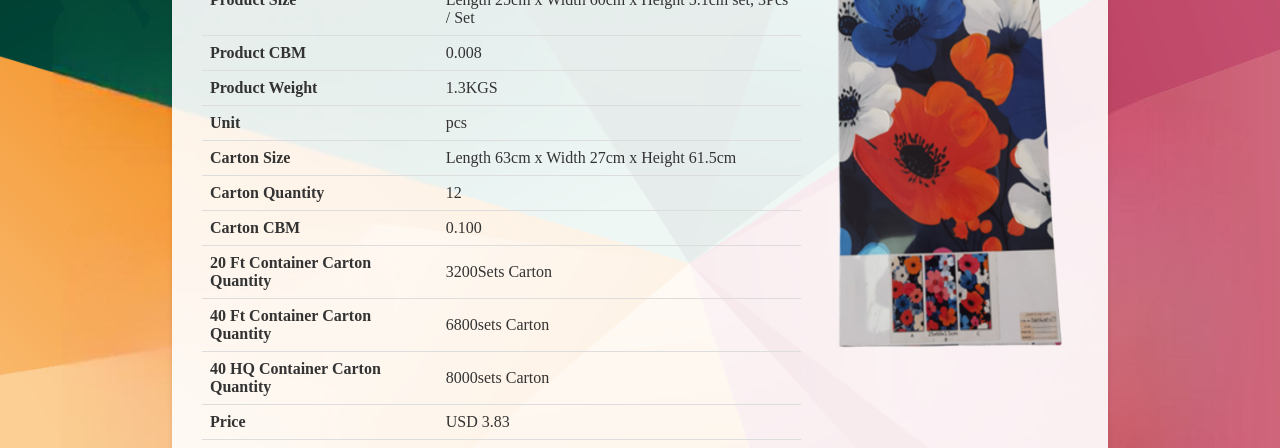
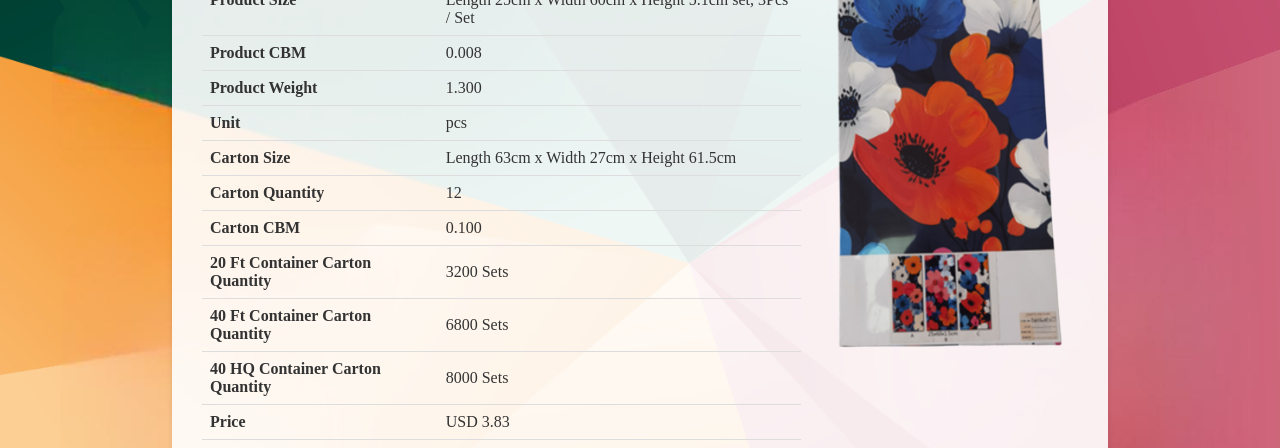
Before and after one commit to GBSLIT/GBSL25267, a plain HTML site: page index.html in a window 1280 px wide. Shown: the part 369-817 px from the top of the page. Drawn offline with Linux system fonts and the light colour scheme.

Commit message:
Update index.html

```diff
--- a/index.html
+++ b/index.html
@@ -157,7 +157,7 @@
                 </tr>
                 <tr>
                     <th>Product Weight</th>
-                    <td>1.3KGS</td>
+                    <td>1.300</td>
                 </tr>
                 <tr>
                     <th>Unit</th>
@@ -177,15 +177,15 @@
                 </tr>
                 <tr>
                     <th>20 Ft Container Carton Quantity</th>
-                    <td>3200Sets Carton</td>
+                    <td>3200 Sets </td>
                 </tr>
                 <tr>
                     <th>40 Ft Container Carton Quantity</th>
-                    <td>6800sets Carton</td>
+                    <td>6800 Sets </td>
                 </tr>
                 <tr>
                     <th>40 HQ Container Carton Quantity</th>
-                    <td>8000sets Carton</td>
+                    <td>8000 Sets </td>
                 </tr>
                 <tr>
                     <th>Price</th>
```
